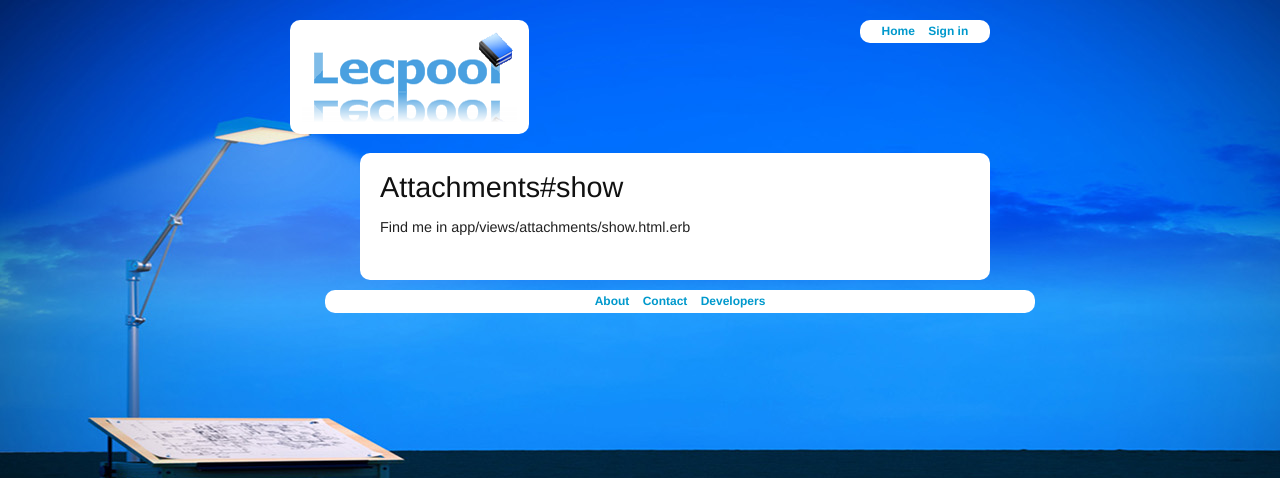
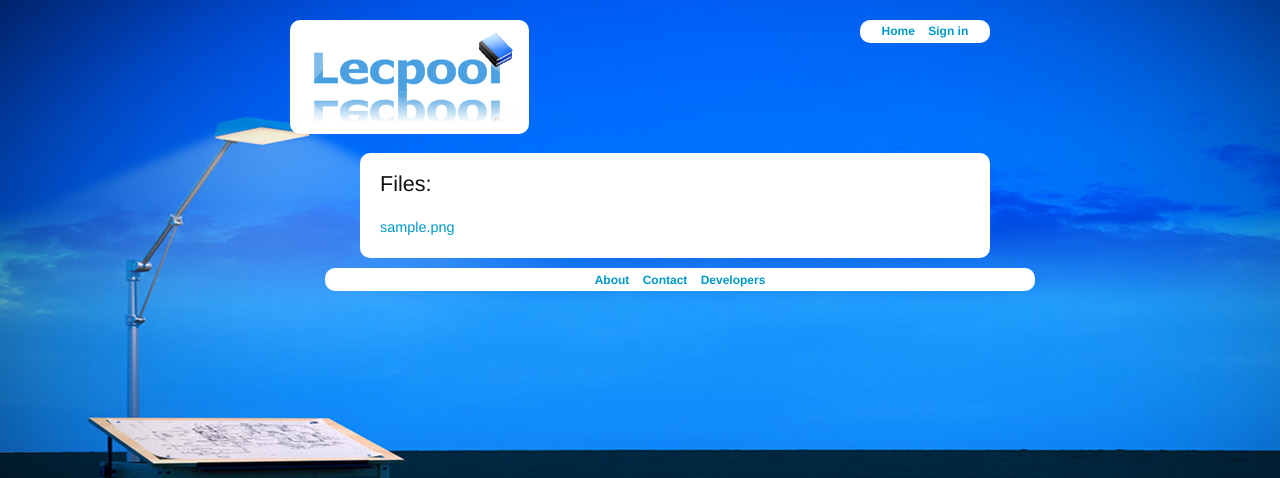
Before and after one commit to sanchit1/lecpoolf, a Rails app: page /attachments/show in a window 1280 px wide. Shown: the top 478 px of the page. Run offline with Rails 7, Linux system fonts and the light colour scheme; tables that the repository leaves empty hold one stand-in row (values such as "Sample post"); parts of the project's set-up code (start-up, migrations or seed data) failed here and were passed over.

Commit message:
done with showing links of file

```diff
--- a/app/controllers/attachments_controller.rb
+++ b/app/controllers/attachments_controller.rb
@@ -2,7 +2,10 @@ class AttachmentsController < ApplicationController
 def new
  @attachment=Attachment.new
 end
-
+def me
+a = Attachment.find(params[:id])
+send_data   a.data, :filename => a.filename, :type => a.content_type
+    end
 
 def show
         #@attachment = Attachment.find(params[:id])
--- a/app/views/attachments/show.html.erb
+++ b/app/views/attachments/show.html.erb
@@ -1,2 +1,4 @@
-<h1>Attachments#show</h1>
-<p>Find me in app/views/attachments/show.html.erb</p>
+<h3>Files:</h3>
+<%Attachment.all.each do |t|%>
+<a href ="/attachments/<%=t.id%>/file"><%=t.filename%></a><br />
+<%end%>
--- a/config/routes.rb
+++ b/config/routes.rb
@@ -11,6 +11,9 @@ Sampleapp::Application.routes.draw do
   get "attachments/create"
   post "attachments/create"
 
+
+
+
 resources :users
 
 
@@ -19,7 +22,7 @@ resources :users
 
 
 resources :sessions, :only => [:new, :create, :destroy]
-
+match 'attachments/:id/file',:to=>'attachments#me'
 match '/users/:id/course1', :to=>'users#course1'
 match '/users/:id/course2', :to=>'users#course2'
 match '/users/:id/course3', :to=>'users#course3'
```
